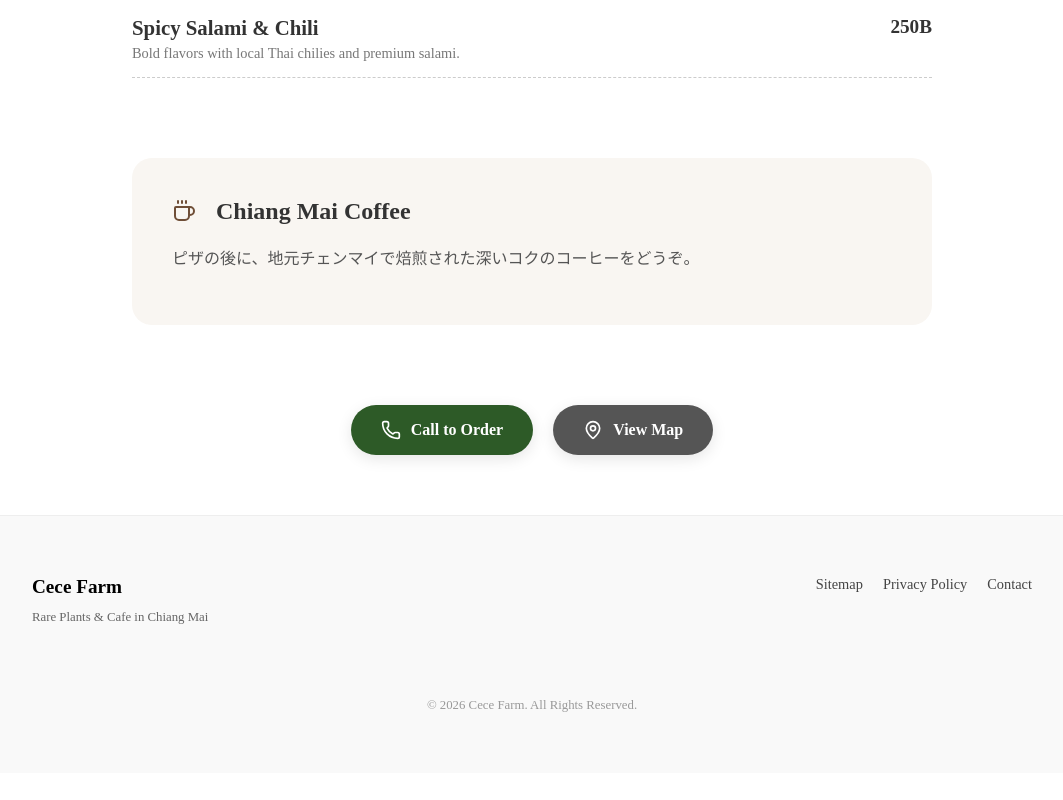
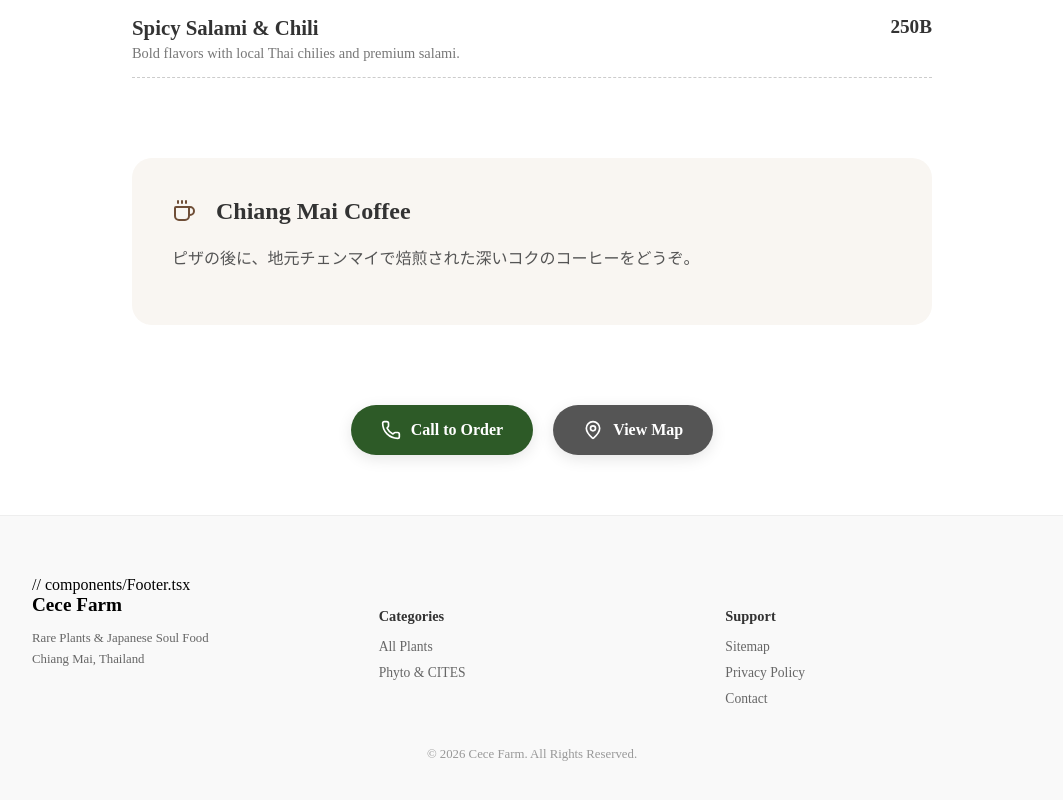
Before and after one commit to xspeed122000-jpg/cecefarm-full-blog, a Next.js app: page /pizza in a window 1280 px wide. Shown: the part 1233-2033 px from the top of the page, without its empty margins (108-1171 px from the left). Before the commit the page ends 2006 px from the top, so only its background shows below. Built offline with nearby package versions, Linux system fonts and the light colour scheme.

Commit message:
add middleware sitemap

```diff
--- a/components/Footer.tsx
+++ b/components/Footer.tsx
@@ -17,16 +17,43 @@ export default function Footer() {
                 justifyContent: 'space-between',
                 alignItems: 'flex-start'
             }}>
-        <div style={{ marginBottom: '20px' }}>
+        // components/Footer.tsx
+            </div>
+            <div style={{
+                maxWidth: '1000px',
+                margin: '0 auto',
+                display: 'flex',
+                flexWrap: 'wrap',
+                justifyContent: 'space-between',
+                gap: '40px'
+            }}>
+                {/* 左：店名 */}
+                <div style={{ flex: '1', minWidth: '200px' }}>
                     <h2 style={{ margin: 0, fontSize: '1.2rem' }}>Cece Farm</h2>
-          <p style={{ fontSize: '0.8rem', color: '#666' }}>Rare Plants & Cafe in Chiang Mai</p>
+                    <p style={{ fontSize: '0.8rem', color: '#666', lineHeight: '1.6' }}>
+                        Rare Plants & Japanese Soul Food<br />
+                        Chiang Mai, Thailand
+                    </p>
                 </div>
 
-        <nav style={{ display: 'flex', gap: '20px', fontSize: '0.9rem' }}>
-          <Link href="/sitemap" style={{ color: '#444', textDecoration: 'none' }}>Sitemap</Link>
-          <Link href="/privacy-policy" style={{ color: '#444', textDecoration: 'none' }}>Privacy Policy</Link>
-          <Link href="/contact" style={{ color: '#444', textDecoration: 'none' }}>Contact</Link>
+                {/* 中央：主要サービス（ここを埋める） */}
+                <div style={{ flex: '1', minWidth: '200px' }}>
+                    <h3 style={{ fontSize: '0.9rem', color: '#333' }}>Categories</h3>
+                    <nav style={{ display: 'flex', flexDirection: 'column', gap: '10px', fontSize: '0.85rem' }}>
+                        <Link href="/items" style={{ color: '#666', textDecoration: 'none' }}>All Plants</Link>
+                        <Link href="/phyto_cites" style={{ color: '#666', textDecoration: 'none' }}>Phyto & CITES</Link>
                     </nav>
+                </div>
+
+                {/* 右：サポート（縦並び） */}
+                <div style={{ flex: '1', minWidth: '150px' }}>
+                    <h3 style={{ fontSize: '0.9rem', color: '#333' }}>Support</h3>
+                    <nav style={{ display: 'flex', flexDirection: 'column', gap: '10px', fontSize: '0.85rem' }}>
+                        <Link href="/sitemap" style={{ color: '#666', textDecoration: 'none' }}>Sitemap</Link>
+                        <Link href="/privacy-policy" style={{ color: '#666', textDecoration: 'none' }}>Privacy Policy</Link>
+                        <Link href="/contact" style={{ color: '#666', textDecoration: 'none' }}>Contact</Link>
+                    </nav>
+                </div>
             </div>
 
             <div style={{ textAlign: 'center', marginTop: '40px', fontSize: '0.8rem', color: '#999' }}>
--- a/middleware.ts
+++ b/middleware.ts
@@ -16,6 +16,7 @@ export function middleware(request: NextRequest) {
     '/studio',
     '/api',
     '/privacy-policy',
+    '/sitemap',
     '/jp',
     '/en',
     '/th',
```
Lines whose indentation alone changed are shown as unchanged.
